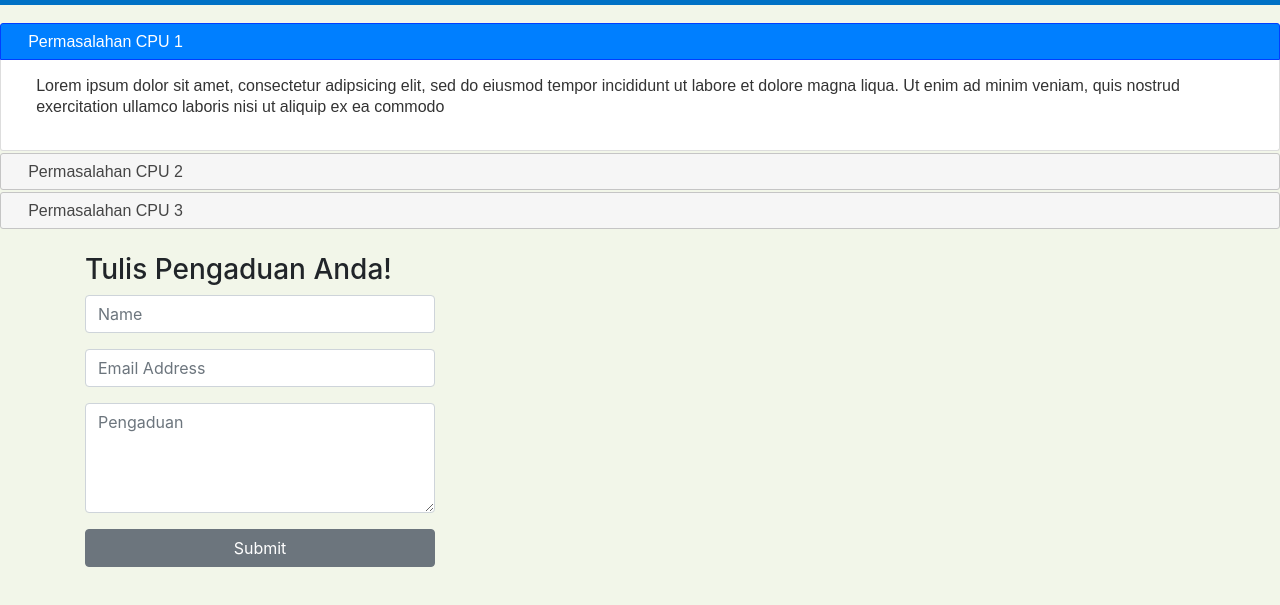
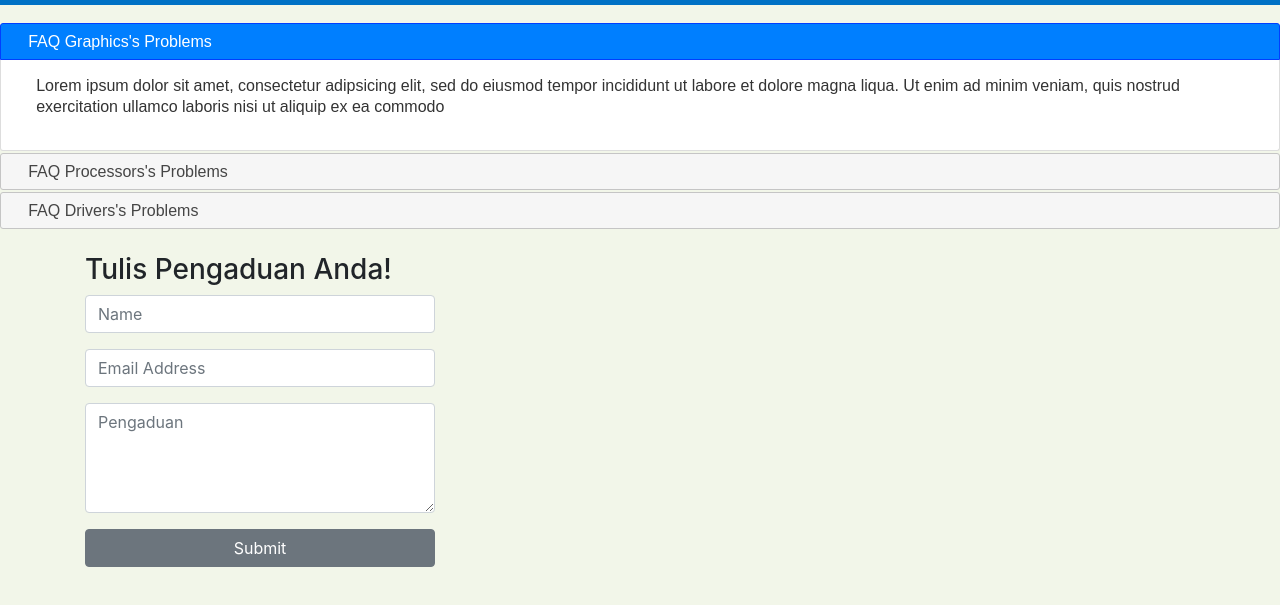
Before and after one commit to fatma-armi/Mivi, a plain HTML site: page support.html in a window 1280 px wide. Shown: the part 51-656 px from the top of the page. Drawn offline with Linux system fonts and the light colour scheme.

Commit message:
Update support.html

```diff
--- a/support.html
+++ b/support.html
@@ -50,15 +50,15 @@
 	  	</div>
     </nav><br><br><br>
 	<div id="accordion">
-				<h3>Permasalahan CPU 1</h3>
+				<h3>FAQ Graphics's Problems</h3>
 				<div>
 					<p>Lorem ipsum dolor sit amet, consectetur adipsicing elit, sed do eiusmod tempor incididunt ut labore et dolore magna liqua. Ut enim ad minim veniam, quis nostrud exercitation ullamco laboris nisi ut aliquip ex ea commodo</p>
 				</div>
-				<h3>Permasalahan CPU 2</h3>
+				<h3>FAQ Processors's Problems</h3>
 				<div>
 					<p>Lorem ipsum dolor sit amet, consectetur adipsicing elit, sed do eiusmod tempor incididunt ut labore et dolore magna liqua. Ut enim ad minim veniam, quis nostrud exercitation ullamco laboris nisi ut aliquip ex ea commodo</p>
 				</div>
-				<h3>Permasalahan CPU 3</h3>
+				<h3>FAQ Drivers's Problems</h3>
 				<div>
 					<p>Lorem ipsum dolor sit amet, consectetur adipsicing elit, sed do eiusmod tempor incididunt ut labore et dolore magna liqua. Ut enim ad minim veniam, quis nostrud exercitation ullamco laboris nisi ut aliquip ex ea commodo</p>
 				</div>
```
